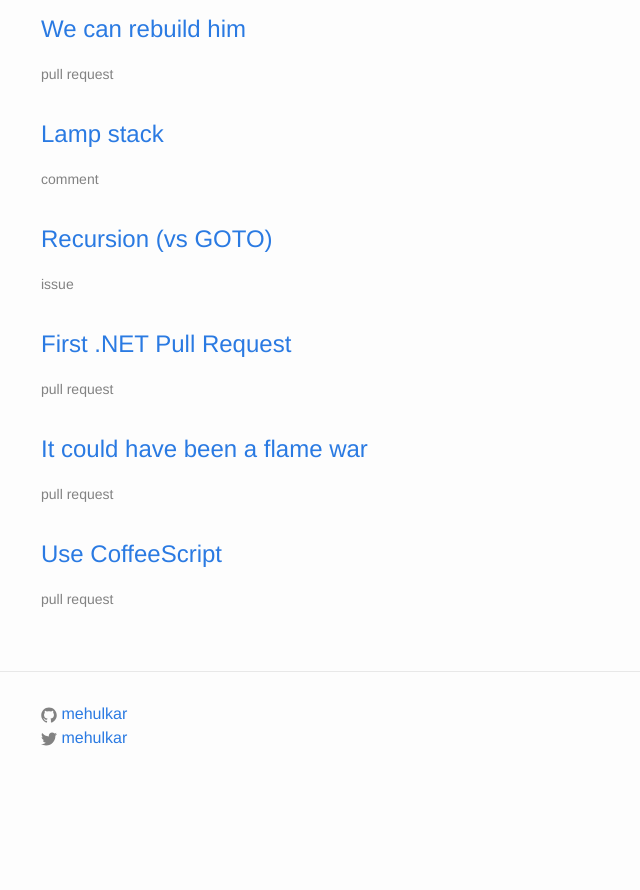
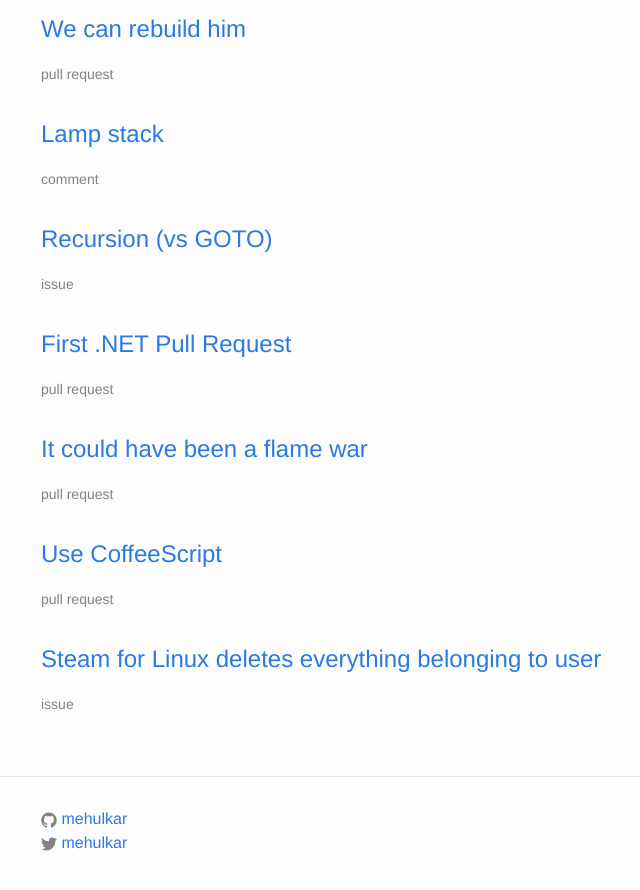
Before and after one commit to mehulkar/github-hall-of-fame, a Jekyll site: the page built from index.html, in a window 1280 px wide and 900 px high, scrolled down 1590 px. Shown: the top 890 px of the window, without its empty margins (229-869 px from the left). Built offline with Jekyll 4.4.1, drawn with Linux system fonts in a browser that asks for light colours; before the commit the page ends 2385 px from its top, so only the background shows below that.

Commit message:
Add Steam for Linux deleting everything

```diff
--- a/_data/entries.yml
+++ b/_data/entries.yml
@@ -77,3 +77,7 @@
 - title: "Use CoffeeScript"
   link: "https://github.com/joyent/node/pull/2472"
   type: "pull request"
+
+- title: "Steam for Linux deletes everything belonging to user"
+  link: "https://github.com/ValveSoftware/steam-for-linux/issues/3671"
+  type: "issue"
```
